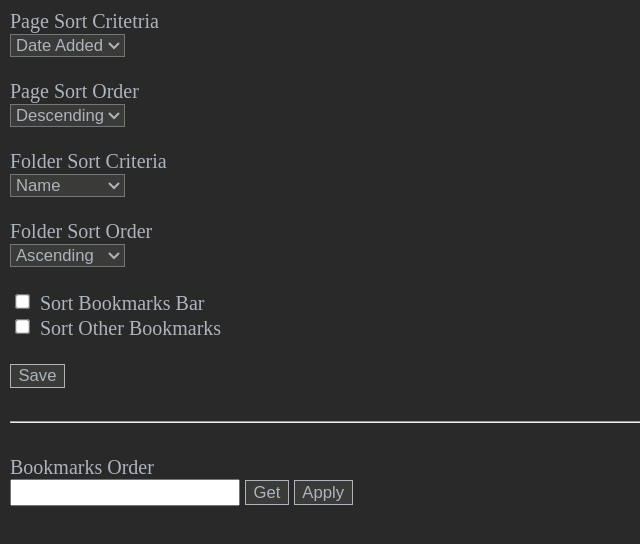
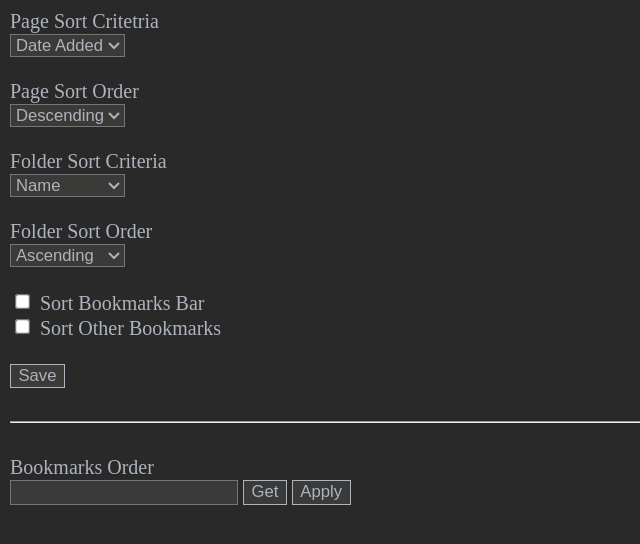
Before and after one commit to 0xf0f/bookmark-sorter, a website with bundled scripts: page source/html/options.html in a window 1280 px wide. Shown: the whole page, without its empty margins (0-640 px from the left). Built offline with nearby package versions, Linux system fonts and the dark colour scheme; some packages are replaced by stand-ins of ours.

Commit message:
added dark mode style for text inputs option page

```diff
--- a/source/css/options.css
+++ b/source/css/options.css
@@ -32,4 +32,10 @@ body {
     button:enabled:hover {
         filter: brightness(1.15);
     }
+
+    input[type='text'] {
+        background-color: var(--card-bg-color);
+        border: 1px solid var(--main-dark-onColor);
+        color: var(--main-light-onColor);
+    }
 }
```
